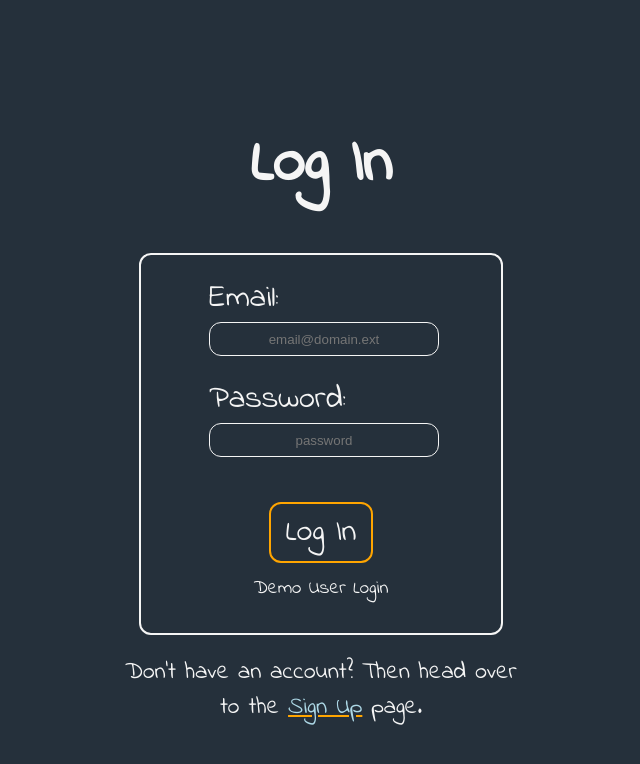
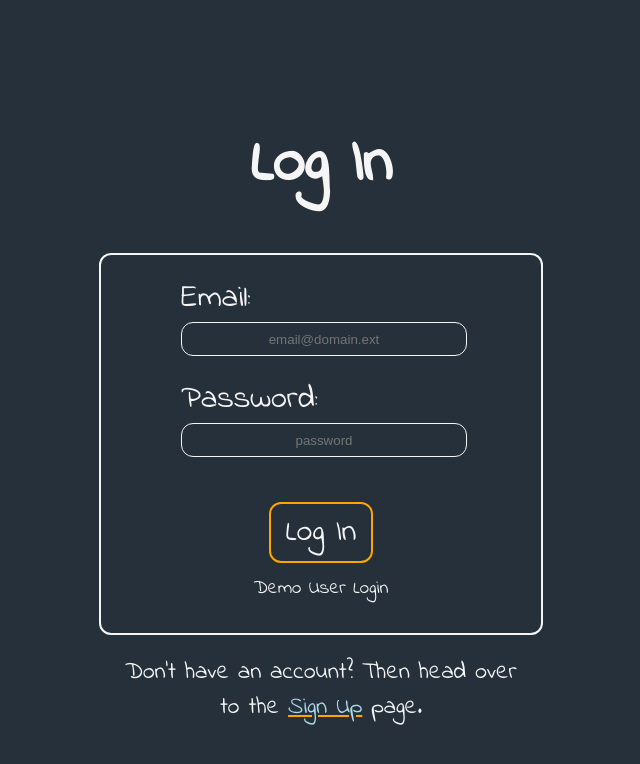
Before and after one commit to bradsimpson213/patchstagram-production, a React (Vite) app in the folder react-vite/: page /login in a window 1280 px wide. Shown: the top 764 px of the page, without its empty margins (319-959 px from the left). Built offline with nearby package versions, Linux system fonts and the light colour scheme.

Commit message:
updated FE build

```diff
--- a/react-vite/src/components/LoginFormPage/LoginForm.css
+++ b/react-vite/src/components/LoginFormPage/LoginForm.css
@@ -26,7 +26,7 @@
     border: 2px solid whitesmoke;
     border-radius: 12px;
     padding: 20px;
-    min-width: 200px;
+    min-width: 400px;
 }
 
 .login-form-label {
--- a/react-vite/src/components/SignupFormPage/SignupForm.css
+++ b/react-vite/src/components/SignupFormPage/SignupForm.css
@@ -26,7 +26,7 @@
     border: 2px solid whitesmoke;
     border-radius: 12px;
     padding: 20px;
-    min-width: 300px;
+    min-width: 400px;
 }
 
 .signup-form-label {
```
Also changed, not shown: 5 other files (tests, documents, lock files or other folders).
